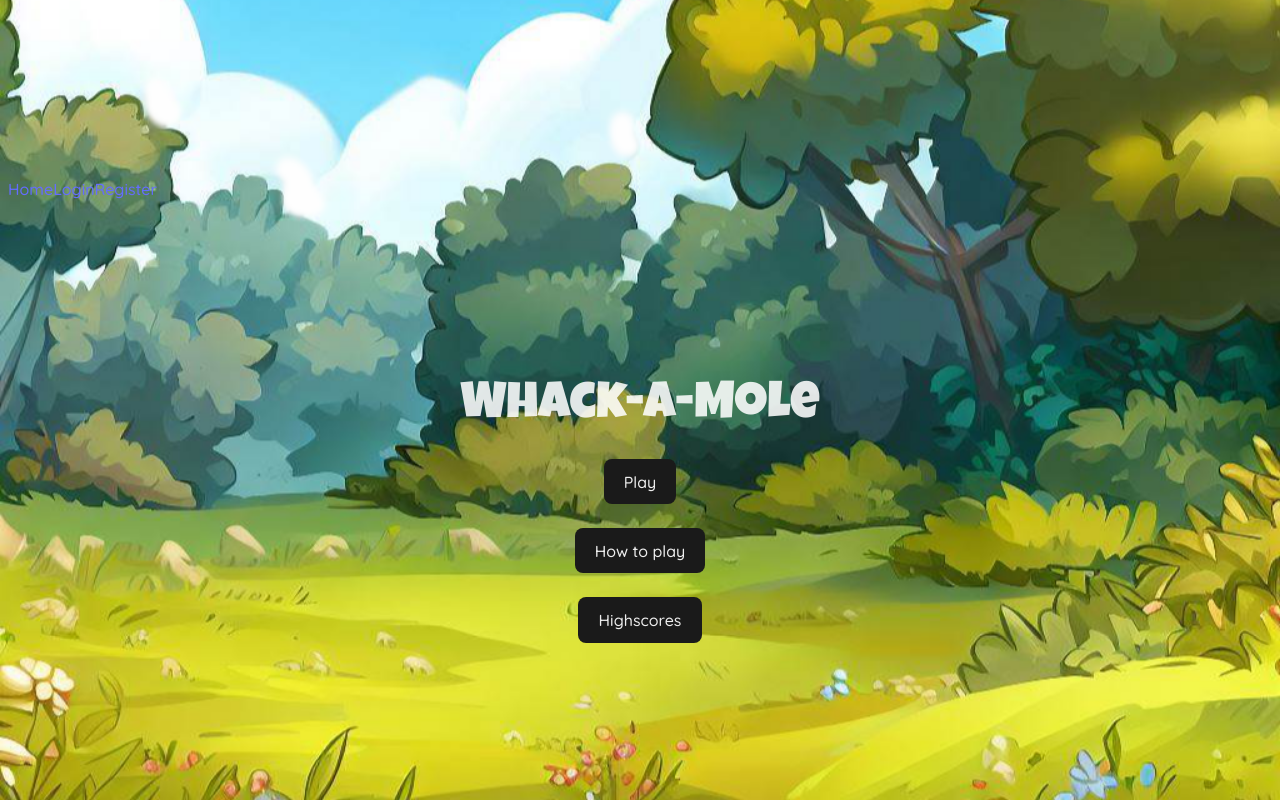
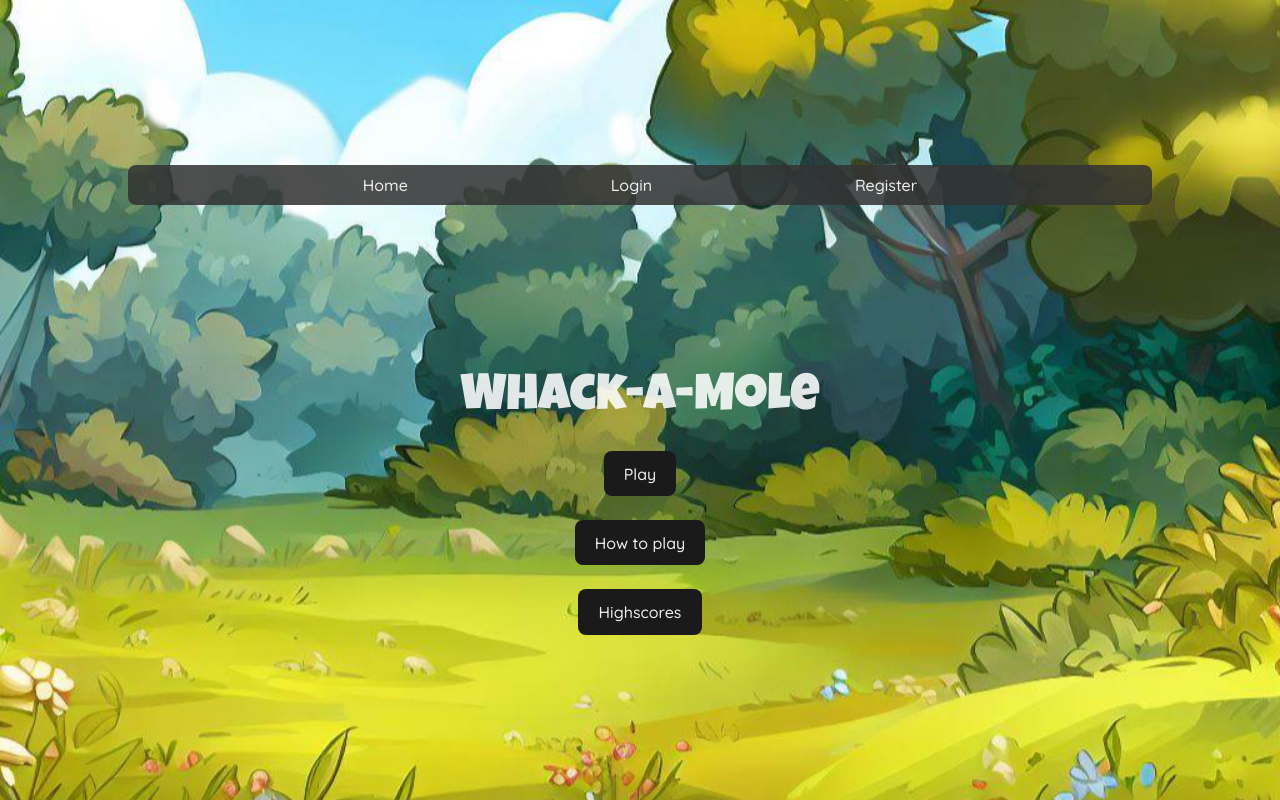
Before and after one commit to Darkmadhow/whack-a-mole-frontend, a React (Vite) app: page / in a window 1280 px wide. Built offline with nearby package versions, Linux system fonts and the light colour scheme.

Commit message:
className for navbar fixed

```diff
--- a/src/components/NavBar.jsx
+++ b/src/components/NavBar.jsx
@@ -37,7 +37,7 @@ export default function NavBar() {
       </div>
     </div>
   ) : (
-    <div className="navbar">
+    <div className="navbar-global">
       <NavLink to="/">Home</NavLink>
       <NavLink to="/login">Login</NavLink>
       <NavLink to="/register">Register</NavLink>
```
